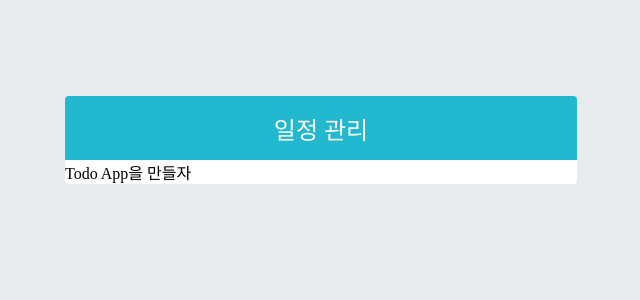
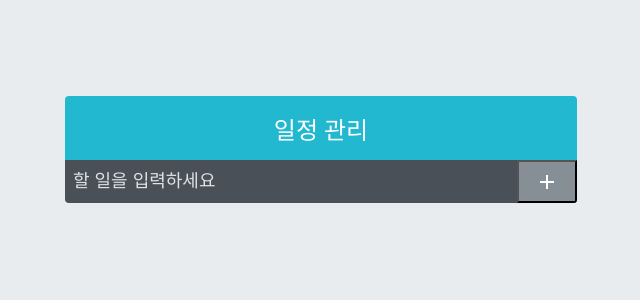
Before and after one commit to JJongPang/react-todo-app-project, a React (Create React App) app in the folder todo-app/: page / in a window 1280 px wide. Shown: the top 300 px of the page, without its empty margins (319-959 px from the left). Built offline with nearby package versions, Linux system fonts and the light colour scheme.

Commit message:
TodoInsert 만들기

```diff
--- a/todo-app/src/App.js
+++ b/todo-app/src/App.js
@@ -1,8 +1,13 @@
 import React from 'react';
 import TodoTemplate from './components/TodoTemplate';
+import TodoInsert from './components/TodoInsert';
 
 const App = () => {
-  return <TodoTemplate>Todo App을 만들자</TodoTemplate>;
+  return (
+    <TodoTemplate>
+      <TodoInsert />
+    </TodoTemplate>
+  );
 };
 
 export default App;
--- /dev/null
+++ b/todo-app/src/components/TodoInsert.js
@@ -0,0 +1,16 @@
+import React from 'react';
+import { MdAdd } from 'react-icons/md';
+import './TodoInsert.scss';
+
+const TodoInsert = () => {
+  return (
+    <form className="TodoInsert">
+      <input placeholder="할 일을 입력하세요" />
+      <button type="submit">
+        <MdAdd />
+      </button>
+    </form>
+  );
+};
+
+export default TodoInsert;
--- /dev/null
+++ b/todo-app/src/components/TodoInsert.scss
@@ -0,0 +1,36 @@
+.TodoInsert {
+  display: flex;
+  background: #495057;
+  input {
+    //기본 스타일 초기화
+    background: none;
+    outline: none;
+    border: none;
+    padding: 0.5rem;
+    font-size: 1.125rem;
+    line-height: 1.5;
+    color: white;
+    &::placeholder {
+      color: #dee2e6;
+    }
+    //버튼을 제외한 영역을 모두 차지하기
+    flex: 1;
+  }
+  button {
+    //기본 스타일 초기화
+    background: none;
+    outline: none;
+    background: #868e96;
+    color: white;
+    padding-left: 1rem;
+    padding-right: 1rem;
+    font-size: 1.5rem;
+    display: flex;
+    align-items: center;
+    cursor: pointer;
+    transition: 0.1s background ease-in;
+    &:hover {
+      background: #adb5bd;
+    }
+  }
+}
```
Also changed, not shown: todo-app/src/components/TodoListItem.js (added).
